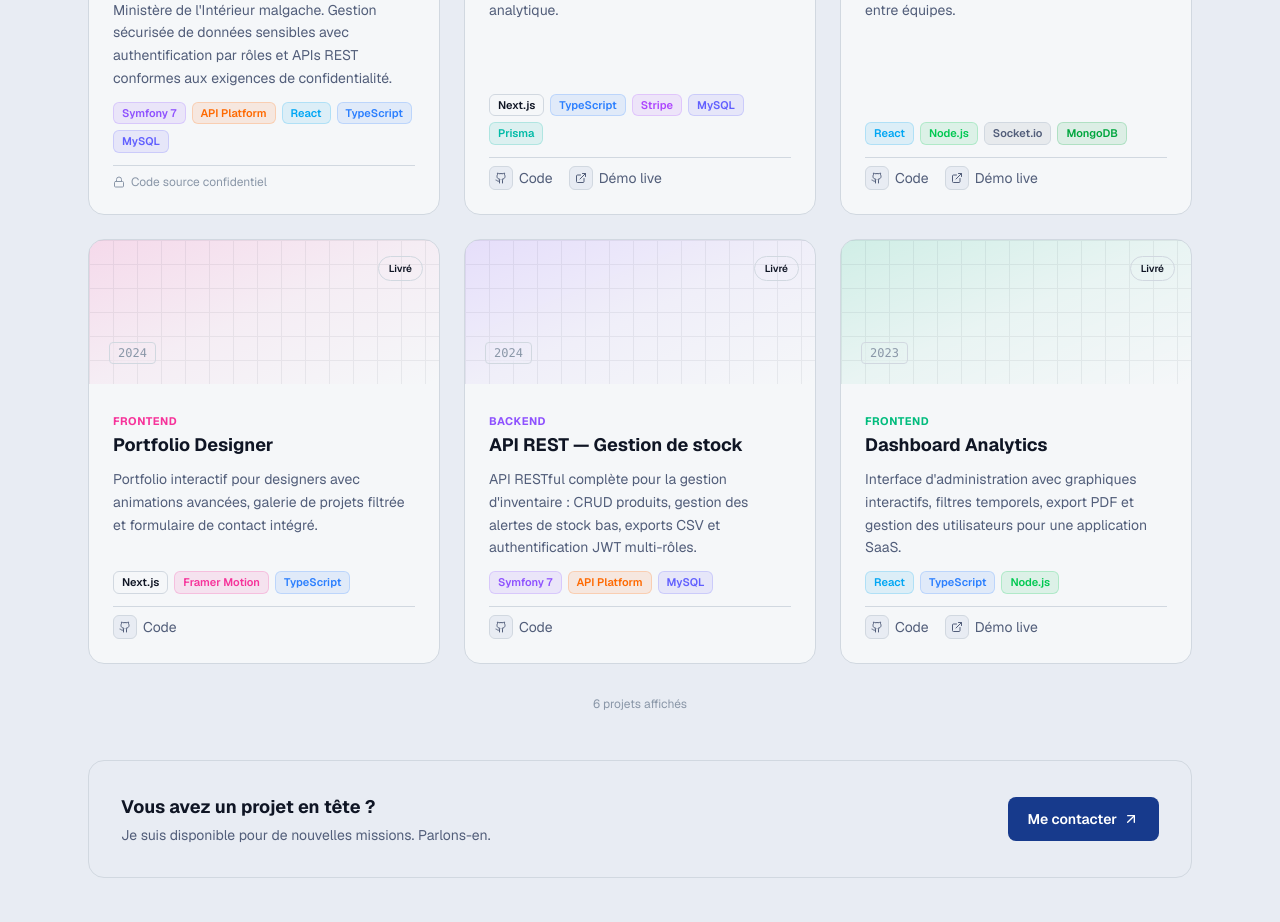
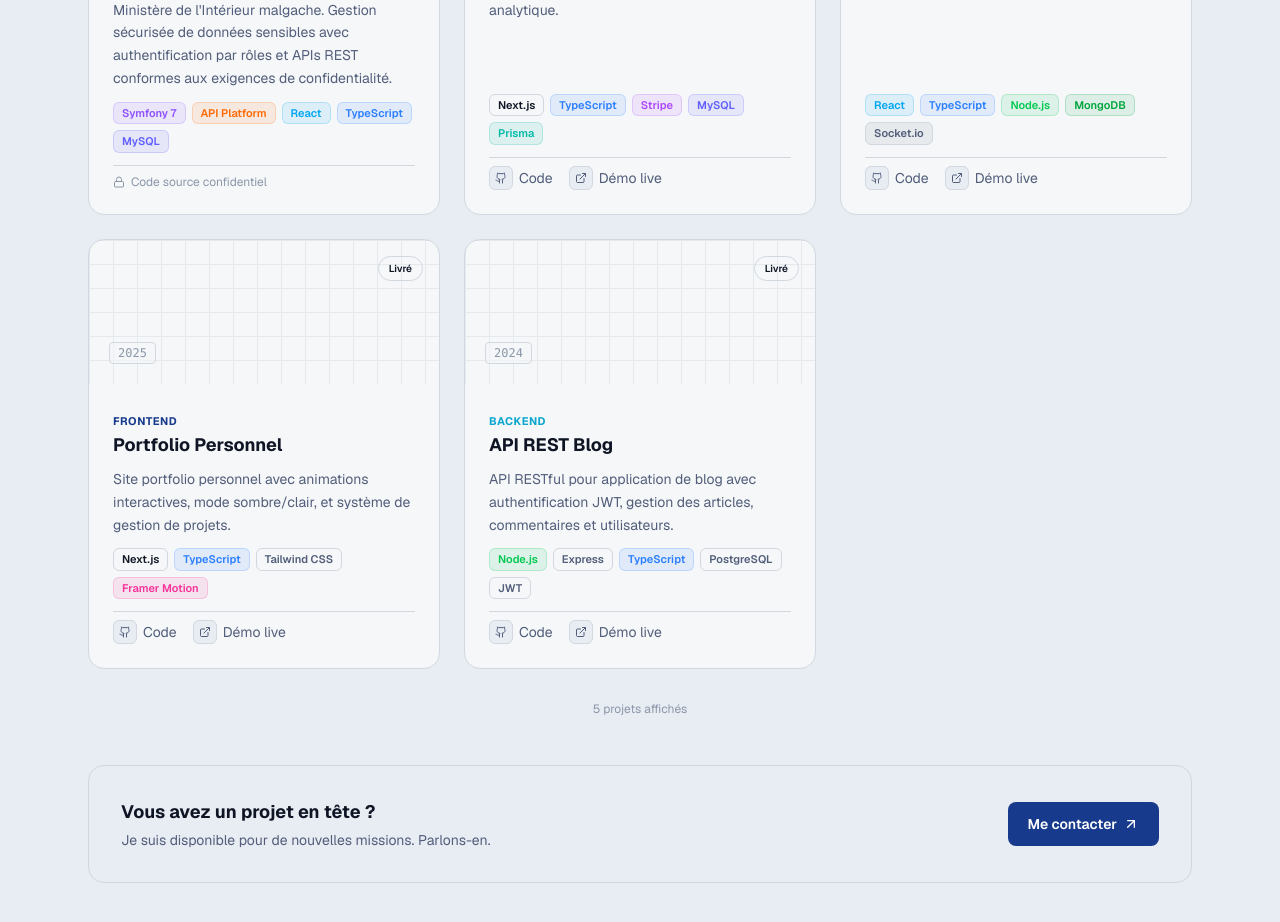
Before and after one commit to rommy-dev/portfolio, a Next.js app: page /projets in a window 1280 px wide. Shown: the part 800-1722 px from the top of the page. Built offline with nearby package versions, Linux system fonts and the light colour scheme.

Commit message:
feat: import project data to the projects section and page

```diff
--- a/src/app/projets/page.tsx
+++ b/src/app/projets/page.tsx
@@ -4,122 +4,8 @@ import Link from 'next/link';
 import { useState } from 'react';
 import { motion } from 'framer-motion';
 import { ProjectCard } from '@/components/ui/ProjectCard';
-import type { Project } from '@/components/ui/ProjectCard';
 import { ArrowUpRight, Search, SearchX } from 'lucide-react';
-
-/* ─── All projects data ───────────────────────────────────── */
-export const ALL_PROJECTS: (Project & { slug: string })[] = [
-  {
-    id: 1,
-    slug: 'etat-civil-naissance',
-    title: 'État Civil — Actes de naissance',
-    description:
-      'Application gouvernementale de saisie rétroactive des actes d\'état civil pour le Ministère de l\'Intérieur malgache. Gestion sécurisée de données sensibles avec authentification par rôles et APIs REST conformes aux exigences de confidentialité.',
-    tech: ['Symfony 7', 'API Platform', 'React', 'TypeScript', 'MySQL'],
-    category: 'Fullstack',
-    year: '2026',
-    status: 'En cours',
-    statusColor: 'text-accent bg-accent/10 border-accent/20',
-    gradient: 'from-primary/20 via-primary/10 to-secondary/10',
-    accentColor: 'text-primary',
-    githubUrl: null,
-    demoUrl: null,
-    private: true,
-    featured: true,
-  },
-  {
-    id: 2,
-    slug: 'ecommerce-platform',
-    title: 'E-Commerce Platform',
-    description:
-      'Plateforme e-commerce complète : catalogue produits, panier persistant, paiement Stripe et interface d\'administration avec tableau de bord analytique.',
-    tech: ['Next.js', 'TypeScript', 'Stripe', 'MySQL', 'Prisma'],
-    category: 'Fullstack',
-    year: '2025',
-    status: 'Livré',
-    statusColor: 'text-success bg-success/10 border-success/20',
-    gradient: 'from-secondary/20 via-secondary/10 to-primary/10',
-    accentColor: 'text-secondary',
-    githubUrl: 'https://github.com',
-    demoUrl: 'https://demo.com',
-    private: false,
-    featured: false,
-  },
-  {
-    id: 3,
-    slug: 'task-manager',
-    title: 'Task Manager Temps Réel',
-    description:
-      'App de gestion de tâches collaborative avec drag & drop, mises à jour temps réel via WebSocket et espaces de travail partagés entre équipes.',
-    tech: ['React', 'Node.js', 'Socket.io', 'MongoDB'],
-    category: 'Fullstack',
-    year: '2024',
-    status: 'Livré',
-    statusColor: 'text-success bg-success/10 border-success/20',
-    gradient: 'from-accent/15 via-accent/5 to-primary/10',
-    accentColor: 'text-accent',
-    githubUrl: 'https://github.com',
-    demoUrl: 'https://demo.com',
-    private: false,
-    featured: false,
-  },
-  {
-    id: 4,
-    slug: 'portfolio-designer',
-    title: 'Portfolio Designer',
-    description:
-      'Portfolio interactif pour designers avec animations avancées, galerie de projets filtrée et formulaire de contact intégré.',
-    tech: ['Next.js', 'Framer Motion', 'TypeScript'],
-    category: 'Frontend',
-    year: '2024',
-    status: 'Livré',
-    statusColor: 'text-success bg-success/10 border-success/20',
-    gradient: 'from-pink-500/15 via-pink-500/5 to-primary/10',
-    accentColor: 'text-pink-500',
-    githubUrl: 'https://github.com',
-    demoUrl: null,
-    private: false,
-    featured: false,
-  },
-  {
-    id: 5,
-    slug: 'api-rest-gestion-stock',
-    title: 'API REST — Gestion de stock',
-    description:
-      'API RESTful complète pour la gestion d\'inventaire : CRUD produits, gestion des alertes de stock bas, exports CSV et authentification JWT multi-rôles.',
-    tech: ['Symfony 7', 'API Platform', 'MySQL'],
-    category: 'Backend',
-    year: '2024',
-    status: 'Livré',
-    statusColor: 'text-success bg-success/10 border-success/20',
-    gradient: 'from-violet-500/15 via-violet-500/5 to-primary/10',
-    accentColor: 'text-violet-500',
-    githubUrl: 'https://github.com',
-    demoUrl: null,
-    private: false,
-    featured: false,
-  },
-  {
-    id: 6,
-    slug: 'dashboard-analytics',
-    title: 'Dashboard Analytics',
-    description:
-      'Interface d\'administration avec graphiques interactifs, filtres temporels, export PDF et gestion des utilisateurs pour une application SaaS.',
-    tech: ['React', 'TypeScript', 'Node.js'],
-    category: 'Frontend',
-    year: '2023',
-    status: 'Livré',
-    statusColor: 'text-success bg-success/10 border-success/20',
-    gradient: 'from-emerald-500/15 via-emerald-500/5 to-primary/10',
-    accentColor: 'text-emerald-500',
-    githubUrl: 'https://github.com',
-    demoUrl: 'https://demo.com',
-    private: false,
-    featured: false,
-  },
-];
-
-const CATEGORIES = ['Tous', 'Fullstack', 'Frontend', 'Backend'];
+import { ALL_PROJECTS, CATEGORIES } from '@/data/projects';
 
 const inView = (delay = 0) => ({
   initial: { opacity: 0, y: 14 },
@@ -131,13 +17,15 @@ const inView = (delay = 0) => ({
 export default function ProjetsPage() {
   const [activeCategory, setActiveCategory] = useState('Tous');
   const [search, setSearch] = useState('');
+  const normalizedSearch = search.trim().toLowerCase();
 
   const filtered = ALL_PROJECTS.filter((p) => {
     const matchCat = activeCategory === 'Tous' || p.category === activeCategory;
     const matchSearch =
-      search.trim() === '' ||
-      p.title.toLowerCase().includes(search.toLowerCase()) ||
-      p.tech.some((t) => t.toLowerCase().includes(search.toLowerCase()));
+      normalizedSearch === '' ||
+      p.title.toLowerCase().includes(normalizedSearch) ||
+      p.description.toLowerCase().includes(normalizedSearch) ||
+      p.tech.some((t) => t.toLowerCase().includes(normalizedSearch));
     return matchCat && matchSearch;
   });
 
--- a/src/components/sections/FeaturedProjects.tsx
+++ b/src/components/sections/FeaturedProjects.tsx
@@ -3,66 +3,9 @@
 import Link from 'next/link';
 import { motion } from 'framer-motion';
 import { Button } from '@/components/ui/Button';
-import { ProjectCard, type Project } from '@/components/ui/ProjectCard';
+import { ProjectCard } from '@/components/ui/ProjectCard';
 import { ArrowUpRight } from 'lucide-react';
-
-/* ─── Data ───────────────────────────────────────────────── */
-const PROJECTS: Project[] = [
-  {
-    id: 1,
-    title: 'État Civil — Actes de naissance',
-    description:
-      'Application gouvernementale de saisie rétroactive des actes d\'état civil pour le Ministère de l\'Intérieur malgache. Gestion sécurisée de données sensibles avec authentification par rôles.',
-    tech: ['Symfony 7', 'API Platform', 'React', 'TypeScript', 'MySQL'],
-    category: 'Fullstack',
-    year: '2026',
-    status: 'En cours',
-    statusColor: 'text-accent bg-accent/10 border-accent/20',
-    gradient: 'from-primary/20 via-primary/10 to-secondary/10',
-    accentColor: 'text-primary',
-    githubUrl: null, // projet privé
-    demoUrl: null,
-    private: true,
-    featured: true,
-    slug: 'etat-civil-actes-naissance',
-  },
-  {
-    id: 2,
-    title: 'E-Commerce Platform',
-    description:
-      'Plateforme e-commerce complète : catalogue produits, panier persistant, paiement Stripe et interface d\'administration.',
-    tech: ['Next.js', 'TypeScript', 'Stripe', 'MySQL', 'Prisma'],
-    category: 'Fullstack',
-    year: '2025',
-    status: 'Livré',
-    statusColor: 'text-success bg-success/10 border-success/20',
-    gradient: 'from-secondary/20 via-secondary/10 to-primary/10',
-    accentColor: 'text-secondary',
-    githubUrl: 'https://github.com/rommy-dev/ecommerce-platform',
-    demoUrl: 'https://ecommerce-demo.vercel.app',
-    private: false,
-    featured: false,
-    slug: 'ecommerce-platform',
-  },
-  {
-    id: 3,
-    title: 'Task Management App',
-    description:
-      'Application de gestion de tâches avec drag & drop, filtres avancés, et collaboration en temps réel.',
-    tech: ['React', 'TypeScript', 'Node.js', 'MongoDB', 'Socket.io'],
-    category: 'Frontend',
-    year: '2025',
-    status: 'Livré',
-    statusColor: 'text-success bg-success/10 border-success/20',
-    gradient: 'from-tertiary/20 via-tertiary/10 to-secondary/10',
-    accentColor: 'text-tertiary',
-    githubUrl: 'https://github.com/rommy-dev/task-manager',
-    demoUrl: 'https://task-manager-demo.vercel.app',
-    private: false,
-    featured: false,
-    slug: 'task-management-app',
-  },
-];
+import { ALL_PROJECTS } from '@/data/projects';
 
 /* ─── Helpers ────────────────────────────────────────────── */
 const inView = (delay = 0) => ({
@@ -74,6 +17,8 @@ const inView = (delay = 0) => ({
 
 /* ─── Section ────────────────────────────────────────────── */
 export function FeaturedProjects() {
+  const projects = ALL_PROJECTS.slice(0, 3);
+
   return (
     <section className="py-24 bg-background">
       <div className="mx-auto max-w-6xl px-6">
@@ -102,7 +47,7 @@ export function FeaturedProjects() {
 
         {/* ── Grid ── */}
         <div className="grid grid-cols-1 md:grid-cols-2 lg:grid-cols-3 gap-6">
-          {PROJECTS.map((project, i) => (
+          {projects.map((project, i) => (
             <div key={project.id} className="h-full">
               <ProjectCard project={project} index={i} slug={project.slug} />
             </div>
--- a/src/data/projects.ts
+++ b/src/data/projects.ts
@@ -91,27 +91,9 @@ export const ALL_PROJECTS: (Project & { slug: string })[] = [
     private: false,
     featured: false,
   },
-  {
-    id: 6,
-    slug: 'mobile-weather-app',
-    title: 'Mobile Weather App',
-    description:
-      'Application météo mobile avec géolocalisation, prévisions détaillées et notifications personnalisées.',
-    tech: ['React Native', 'TypeScript', 'Redux', 'OpenWeather API'],
-    category: 'Mobile',
-    year: '2024',
-    status: 'En cours',
-    statusColor: 'text-accent bg-accent/10 border-accent/20',
-    gradient: 'from-tertiary/20 via-tertiary/10 to-secondary/10',
-    accentColor: 'text-tertiary',
-    githubUrl: 'https://github.com/rommy-dev/weather-app',
-    demoUrl: null,
-    private: false,
-    featured: false,
-  },
 ];
 
-export const CATEGORIES = ['Tous', 'Fullstack', 'Frontend', 'Backend', 'Mobile'];
+export const CATEGORIES = ['Tous', 'Fullstack', 'Frontend', 'Backend'];
 
 export const getFeaturedProjects = () => ALL_PROJECTS.filter(project => project.featured);
 
```
